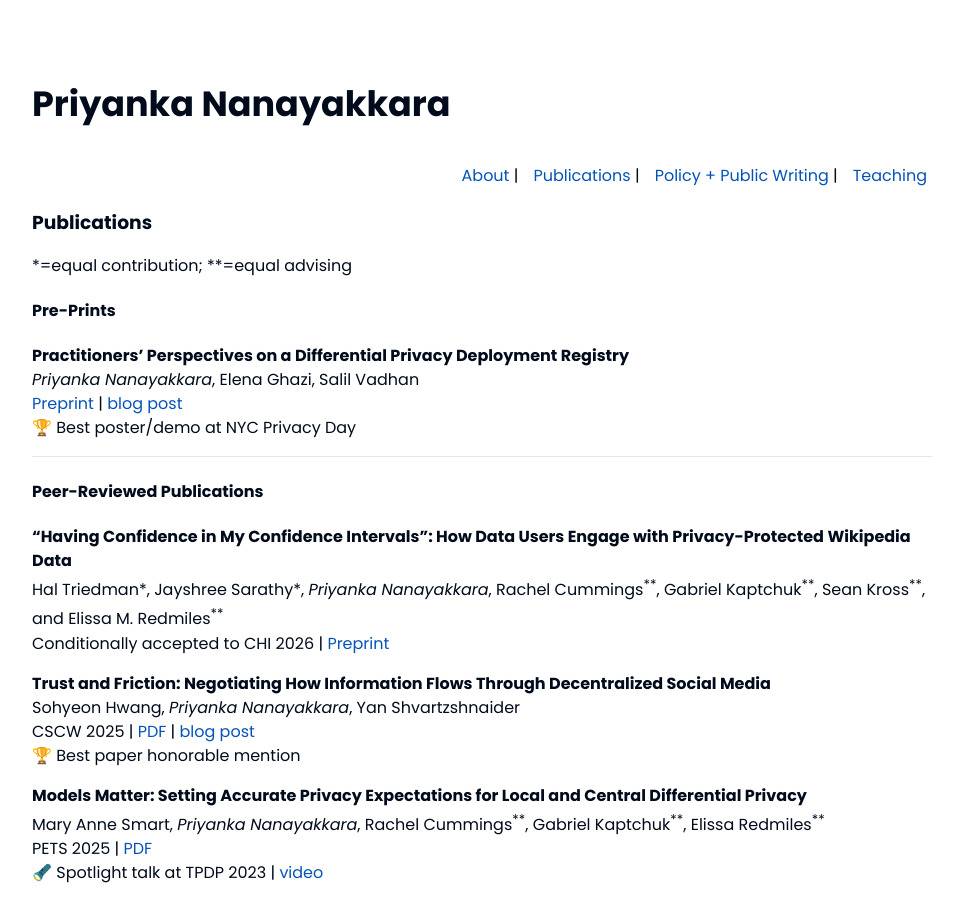
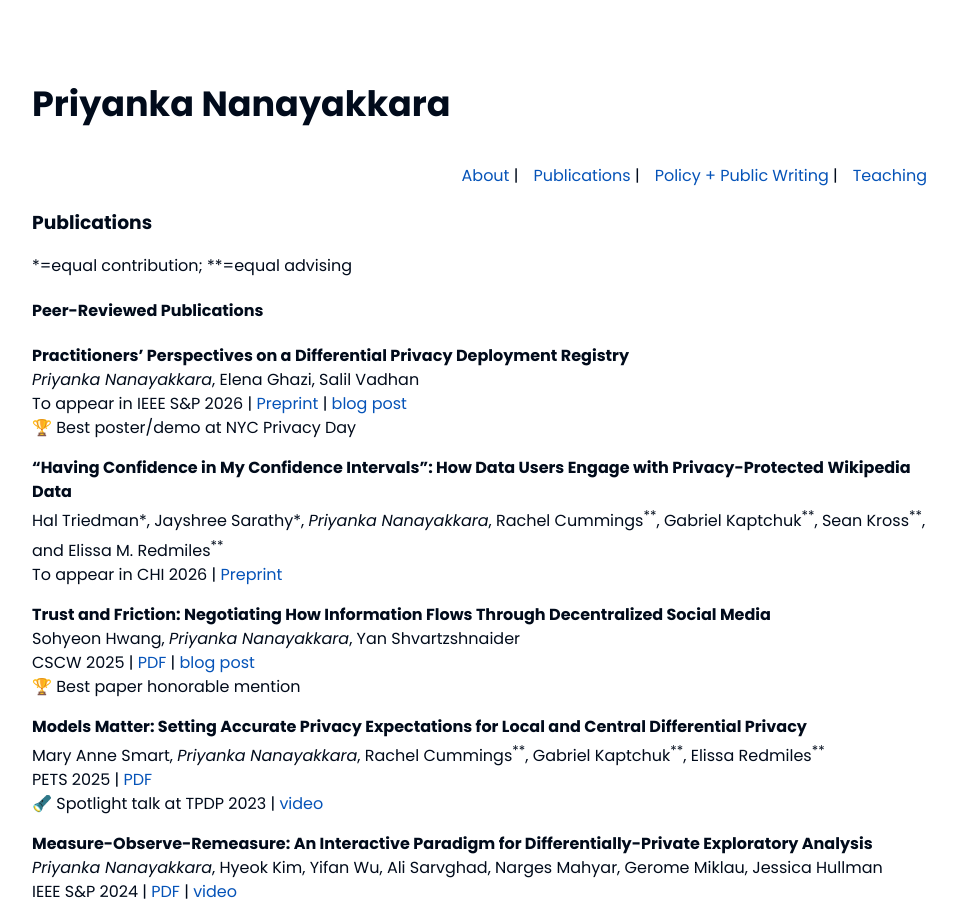
Before and after one commit to priyakalot/priyakalot.github.io, a Jekyll site: the page built from publications.md, in a window 1280 px wide and 900 px high. Shown: the whole window, without its empty margins (158-1121 px from the left). Built offline with Jekyll 4.4.1, drawn with Linux system fonts in a browser that asks for light colours; nearby versions of some CDN libraries; our own code applies the rules of GitHub Pages for plain Markdown files.

Commit message:
Update publications.md

```diff
--- a/publications.md
+++ b/publications.md
@@ -4,18 +4,16 @@ layout: default
 ### Publications
 *=equal contribution; \*\*=equal advising
 
-#### Pre-Prints
+#### Peer-Reviewed Publications
+
 **Practitioners' Perspectives on a Differential Privacy Deployment Registry**\
 _Priyanka Nanayakkara_, Elena Ghazi, Salil Vadhan\
-[Preprint](https://arxiv.org/pdf/2509.13509) | [blog post](https://opendp.org/2025/11/25/launching-the-differential-privacy-deployments-registry/)\
+To appear in IEEE S&P 2026 | [Preprint](https://arxiv.org/pdf/2509.13509) | [blog post](https://opendp.org/2025/11/25/launching-the-differential-privacy-deployments-registry/)\
 🏆 Best poster/demo at NYC Privacy Day
-<hr>
-
-#### Peer-Reviewed Publications
 
 **“Having Confidence in My Confidence Intervals”: How Data Users Engage with Privacy-Protected Wikipedia Data**\
 Hal Triedman\*, Jayshree Sarathy\*, _Priyanka Nanayakkara_, Rachel Cummings<sup>\*\*</sup>, Gabriel Kaptchuk<sup>\*\*</sup>, Sean Kross<sup>\*\*</sup>, and Elissa M. Redmiles<sup>\*\*</sup>\
-Conditionally accepted to CHI 2026 | [Preprint](https://arxiv.org/pdf/2512.06534)
+To appear in CHI 2026 | [Preprint](https://arxiv.org/pdf/2512.06534)
 
 **Trust and Friction: Negotiating How Information Flows Through Decentralized Social Media**\
 Sohyeon Hwang, _Priyanka Nanayakkara_, Yan Shvartzshnaider\
```
